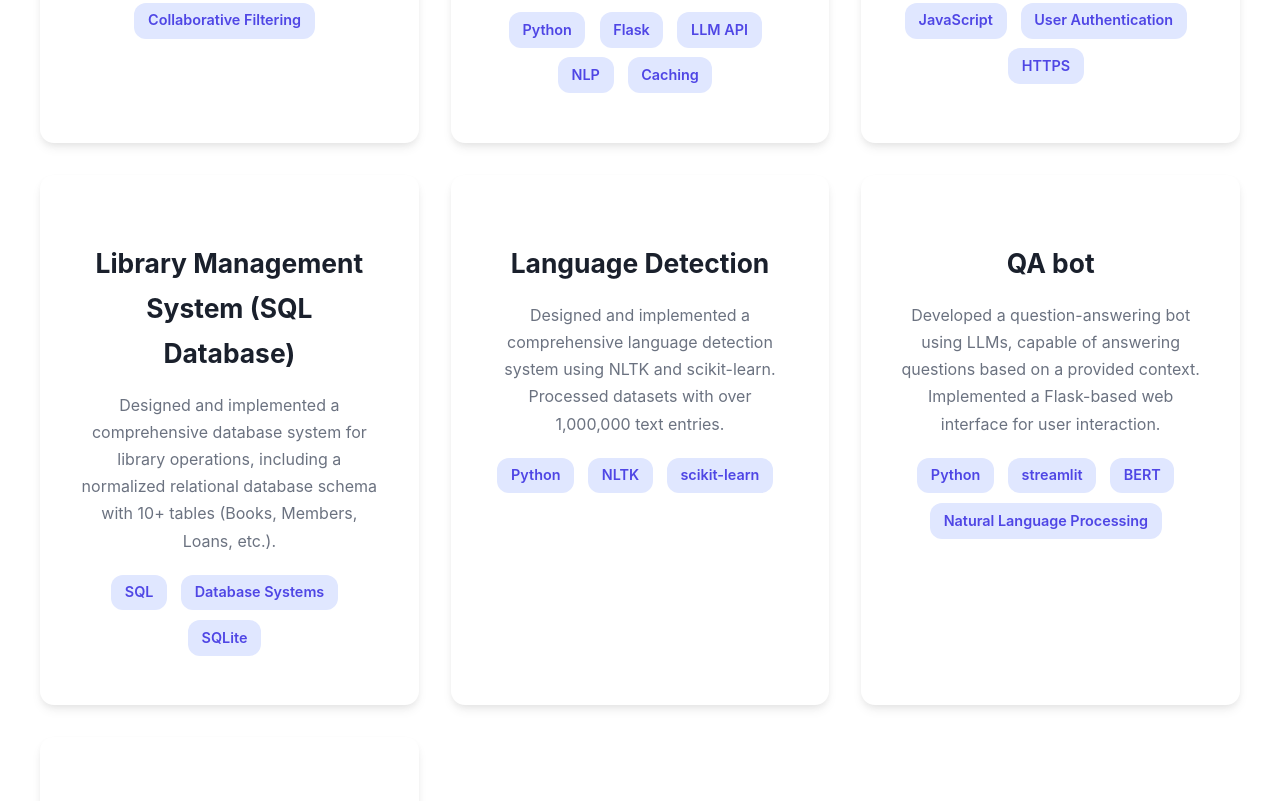
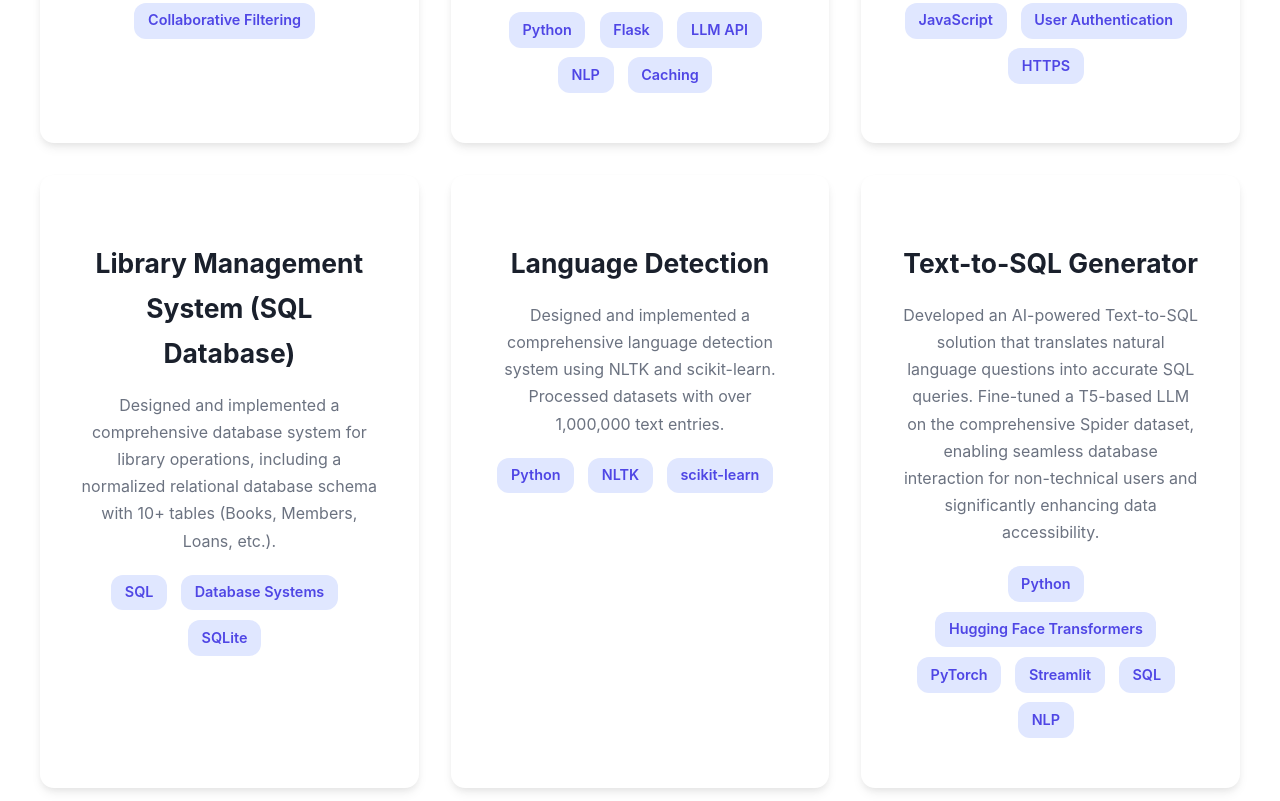
Before and after one commit to jagadish-pokharel/portfolio, a plain HTML site: page index.html in a window 1280 px wide. Shown: the part 1310-2111 px from the top of the page. Drawn offline with Linux system fonts and the light colour scheme.

Commit message:
sql updated

```diff
--- a/index.html
+++ b/index.html
@@ -103,6 +103,16 @@
                         <span class="tech-tag">NLTK</span>
                         <span class="tech-tag">scikit-learn</span>
                     </div>
+                    <div class="project-card">
+                        <h3>Text-to-SQL Generator</h3>
+                        <p>Developed an AI-powered Text-to-SQL solution that translates natural language questions into accurate SQL queries. Fine-tuned a T5-based LLM on the comprehensive Spider dataset, enabling seamless database interaction for non-technical users and significantly enhancing data accessibility.</p>
+                        <span class="tech-tag">Python</span>
+                        <span class="tech-tag">Hugging Face Transformers</span>
+                        <span class="tech-tag">PyTorch</span>
+                        <span class="tech-tag">Streamlit</span>
+                        <span class="tech-tag">SQL</span>
+                        <span class="tech-tag">NLP</span>
+                    </div>
 
                     <div class="project-card">
                         <h3>QA bot</h3>
@@ -184,6 +194,6 @@
         <p>Built with passion and FastAPI</p>
     </footer>
 
-    <script src="/assets/js/script.js"></script>
+    <script src="script.js"></script>
 </body>
 </html>
```
